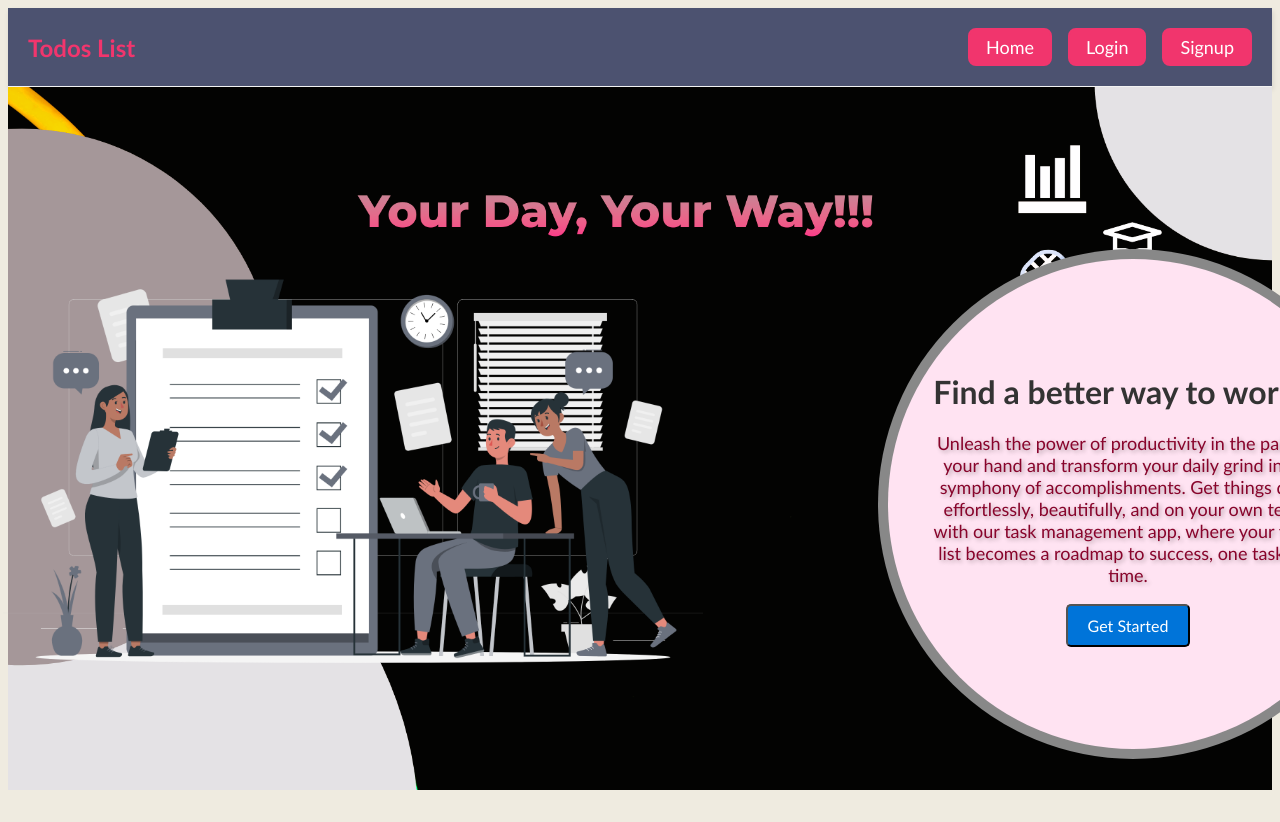
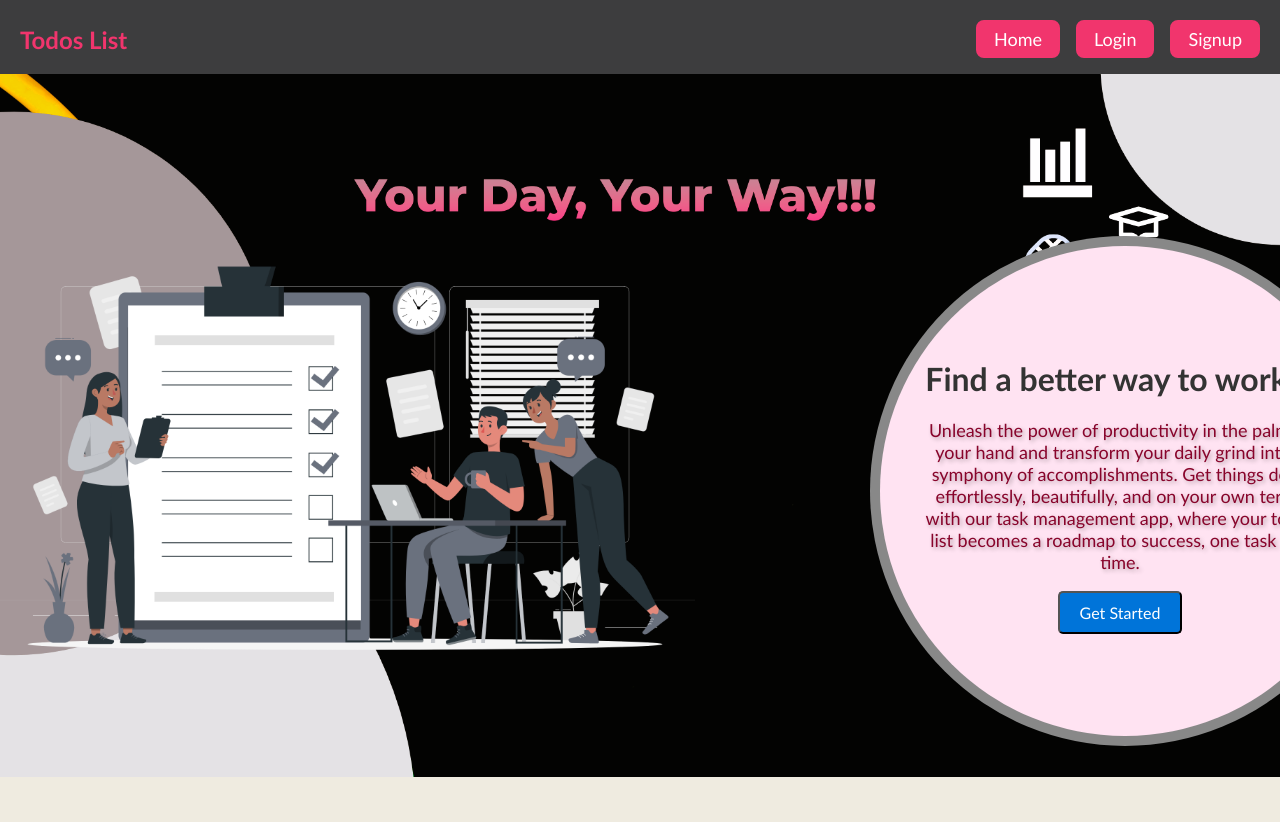
Before and after one commit to RushikeshGaikwad78/IEEE_WebWarriors, a React (Create React App) app in the folder Frontend-react/pisb-todo-app/: page / in a window 1280 px wide. Shown: the top 822 px of the page. Built offline with nearby package versions, Linux system fonts and the light colour scheme.

Commit message:
modified frontend

```diff
--- a/Frontend-react/pisb-todo-app/src/LoginForm.css
+++ b/Frontend-react/pisb-todo-app/src/LoginForm.css
@@ -17,6 +17,8 @@
   box-shadow: 0 0 10px rgba(0, 0, 0, 0.2);
   padding: 70px 100px 100px 80px;
   margin-top: 30px;
+  position: relative;
+  /* left: 85px; */
 
 
 
@@ -68,10 +70,10 @@
     height: 650px ;
     /* object-fit: cover; */
     position: relative;
-    top: 3px;
+    top: 119px;
     bottom: -30px;
     right: 207px;
-    left: -63px;
+    left: 66px;
 
   }
 
@@ -89,7 +91,8 @@
 
   .auth-form{
     position: relative;
-    right: 280px;
+    right: 178px;
+    top: 50px
   }
 
   .title{
--- a/Frontend-react/pisb-todo-app/src/Navbar.js
+++ b/Frontend-react/pisb-todo-app/src/Navbar.js
@@ -3,9 +3,9 @@ const Navbar = () => {
     <nav className="navbar">
       <h1>Todos List</h1>
       <div className="links">
-        <a href="/">Home</a>
-        <a href="/login">Login</a>
-        <a href="/signup">Signup</a>
+        {/* <a href="/">Home</a> */}
+        <a href="/">Logout</a>
+        {/* <a href="/signup">Signup</a> */}
       </div>
     </nav>
   );
--- /dev/null
+++ b/Frontend-react/pisb-todo-app/src/Navbar1.js
@@ -0,0 +1,15 @@
+const Navbar = () => {
+    return (
+      <nav className="navbar1">
+        <h1>Todos List</h1>
+        <div className="links">
+          <a href="/">Home</a>
+          <a href="/login">Login</a>
+          <a href="/signup">Signup</a>
+        </div>
+      </nav>
+    );
+  };
+
+
+  export default Navbar;
--- a/Frontend-react/pisb-todo-app/src/SignupForm.css
+++ b/Frontend-react/pisb-todo-app/src/SignupForm.css
@@ -62,8 +62,8 @@
       height: 650px ;
       /* object-fit: cover; */
       position: relative;
-      top: 3px;
-      bottom: -30px;
+      top: 66px;
+      bottom: 2px;
       right: 207px;
       left: 280px;
 
@@ -83,7 +83,8 @@
 
     .auth-form1{
       position: relative;
-      right: 700px;
+      right: 600px;
+      top: 50px;
     }
 
     .title1{
--- a/Frontend-react/pisb-todo-app/src/index.css
+++ b/Frontend-react/pisb-todo-app/src/index.css
@@ -13,8 +13,8 @@ body {
   background-color: #EFEBE0;
   color: #333;
   text-align: center;
-  /* margin: 0;
-  padding: 0; */
+  margin: 0;
+  padding: 0;
 }
 
 /* Navbar */
@@ -176,3 +176,42 @@ table tr:nth-child(even) {
   position: relative;
   bottom: 390px;
 }
+
+.navbar1 {
+  background-color: #3d3d3e;
+  padding: 20px;
+  display: flex;
+  align-items: center;
+  justify-content: space-between;
+  border-bottom: 1px solid #f2f2f2;
+  box-shadow: 1px 3px 5px rgba(0, 0, 0, 0.1);
+  margin-bottom: 0px;
+}
+
+.navbar1 h1 {
+  color: #f1356d;
+  font-size: 24px;
+  margin: 0;
+}
+
+.navbar1 .links {
+  display: flex;
+  align-items: center;
+}
+
+.navbar1 .links a {
+  text-decoration: none;
+  color: white;
+  background-color: #f1356d;
+  border: 2px solid #f1356d;
+  border-radius: 8px;
+  padding: 6px 16px;
+  margin-left: 16px;
+  font-size: 18px;
+  transition: background-color 0.3s, color 0.3s;
+}
+
+.navbar1 .links a:hover {
+  background-color: transparent;
+  color: #f1356d;
+}
--- a/Frontend-react/pisb-todo-app/src/landing.css
+++ b/Frontend-react/pisb-todo-app/src/landing.css
@@ -153,3 +153,8 @@
     font-size: 16px;
     padding-bottom: 10px;
   }
+
+.landing-container{
+  position: relative;
+  bottom: 5px;
+}
--- a/Frontend-react/pisb-todo-app/src/landing.js
+++ b/Frontend-react/pisb-todo-app/src/landing.js
@@ -2,7 +2,7 @@ import React from 'react';
 import './landing.css';
 import IMAGE1 from './team checklist-rafiki.png';
 // import { Link } from 'react-router-dom';
-import Navbar from './Navbar';
+import Navbar1 from './Navbar1';
 import {Link,useHistory} from 'react-router-dom';
 
 export default function Landing() {
@@ -13,7 +13,7 @@ export default function Landing() {
 
   return (
    <>
-   <Navbar/>
+   <Navbar1/>
     <div className='landing-container'>
 
       <section id="hero">
```
